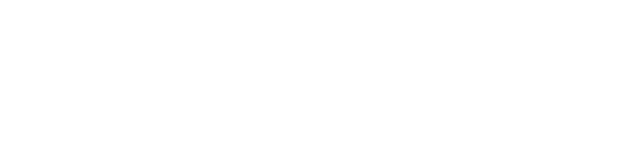
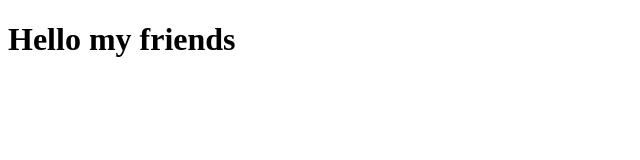
Before and after one commit to ahmadjkff/test-team, a plain HTML site: page index.html in a window 1280 px wide. Shown: the whole page, without its empty margins (0-640 px from the left). Drawn offline with Linux system fonts and the light colour scheme.

Commit message:
Add greeting header to index.html

```diff
--- a/index.html
+++ b/index.html
@@ -5,5 +5,7 @@
     <meta name="viewport" content="width=device-width, initial-scale=1.0" />
     <title>Document</title>
   </head>
-  <body></body>
+  <body>
+    <h1>Hello my friends</h1>
+  </body>
 </html>
```
